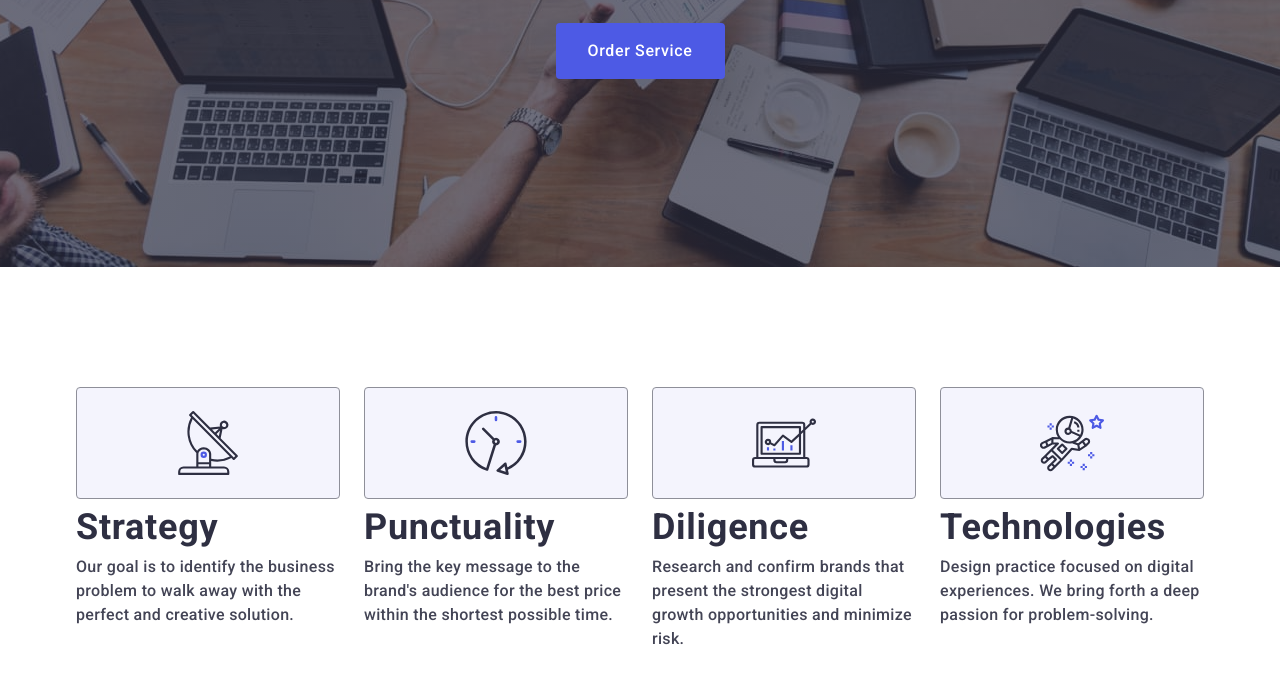
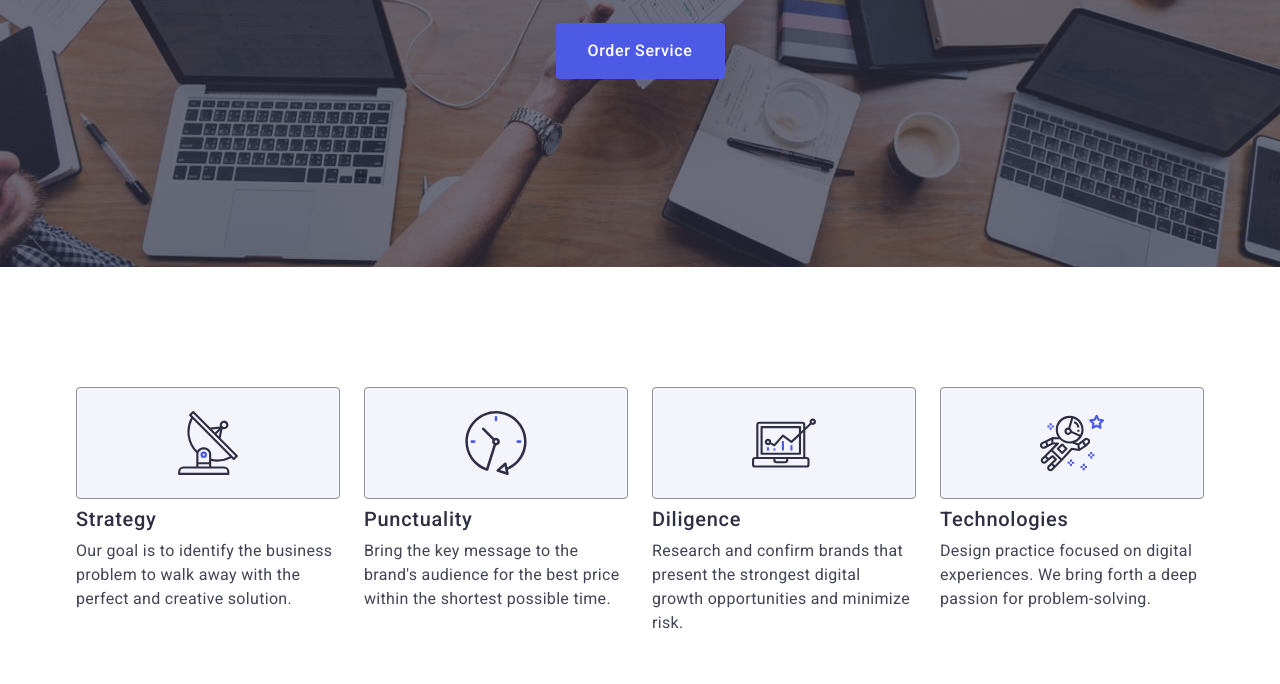
Before and after one commit to vyacheslav-shyharenko/WebStudio, a plain HTML site: page index.html in a window 1280 px wide. Shown: the part 406-1090 px from the top of the page. Drawn offline with nearby package versions, Linux system fonts and the light colour scheme.

Commit message:
add adaptive 2 section

```diff
--- a/css/styles.css
+++ b/css/styles.css
@@ -51,12 +51,18 @@ p {
 }
 
 /* H3 */
-.card-subtitles {
-  font-size: 20px;
-  line-height: 1.2;
-  font-weight: 500;
-  color: #2e2f42;
+
+.benefits-item .card-subtitles {
   margin-bottom: 8px;
+}
+
+@media only screen and (min-width: 1158px) {
+  .benefits-item .card-subtitles {
+    font-size: 20px;
+    line-height: 1.2;
+    font-weight: 500;
+    color: #2e2f42;
+  }
 }
 
 .container {
@@ -78,13 +84,7 @@ p {
 }
 
 .section {
-  padding: 120px 0;
-}
-
-@media only screen and (min-width: 768px) {
-  .section {
-    padding: 96px 0;
-  }
+  padding: 96px 0;
 }
 
 @media only screen and (min-width: 1158px) {
@@ -398,6 +398,13 @@ header {
 .benefits-text {
   font-weight: 500;
 }
+
+@media only screen and (min-width: 1158px) {
+  .benefits-text {
+    font-weight: 400;
+  }
+}
+
 /* #endregion BENEFITS */
 
 /* #region TEAM INFO */
```
